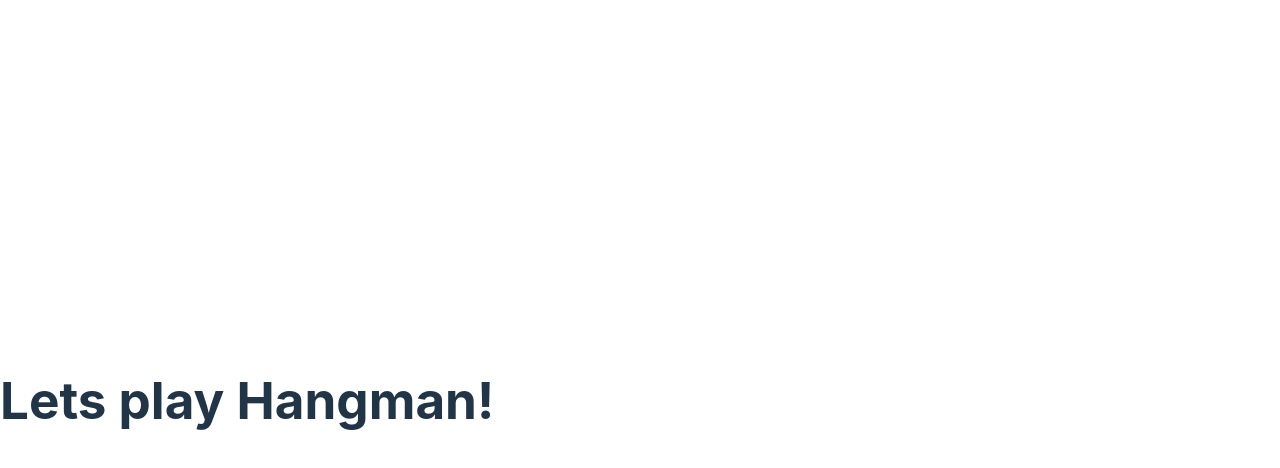
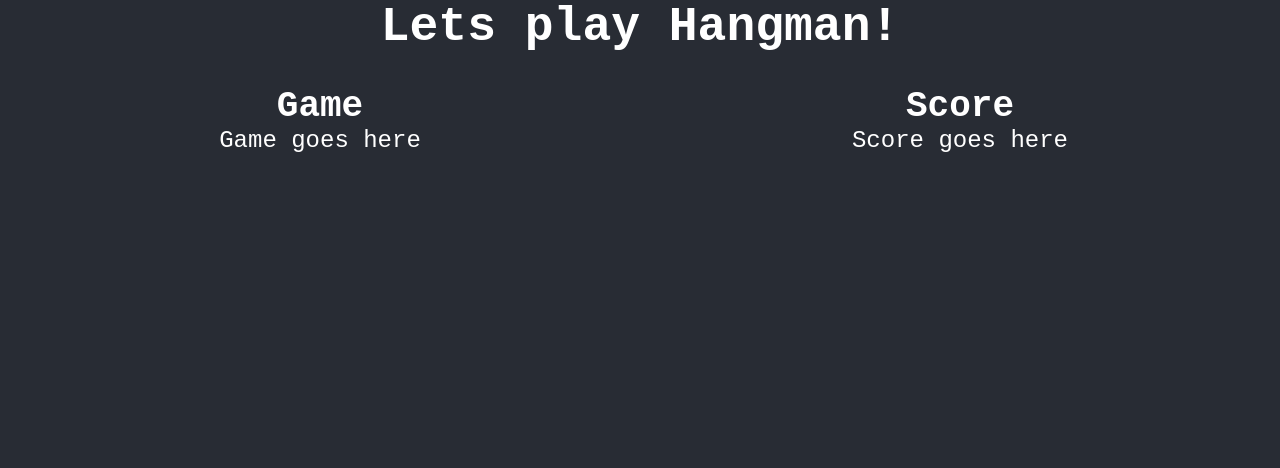
Before and after one commit to bcrisp084/Lets-play-Hangman, a React (Vite) app: page / in a window 1280 px wide. Shown: the top 468 px of the page. Built offline with nearby package versions, Linux system fonts and the light colour scheme.

Commit message:
Removed default styles

```diff
--- a/package.json
+++ b/package.json
@@ -10,6 +10,9 @@
     "preview": "vite preview"
   },
   "dependencies": {
+    "@emotion/react": "^11.11.1",
+    "@emotion/styled": "^11.11.0",
+    "@mui/material": "^5.14.8",
     "react": "^18.2.0",
     "react-dom": "^18.2.0",
     "react-router": "^6.15.0",
--- a/src/App.jsx
+++ b/src/App.jsx
@@ -1,7 +1,19 @@
+import { Box } from "@mui/material";
+
 function App() {
   return (
     <>
       <h1>Lets play Hangman!</h1>
+      <Box sx={{ display: "flex", justifyContent: "center" }}>
+        <Box sx={{ width: "50%" }}>
+          <h2>Game</h2>
+          <p>Game goes here</p>
+        </Box>
+        <Box sx={{ width: "50%" }}>
+          <h2>Score</h2>
+          <p>Score goes here</p>
+        </Box>
+      </Box>
     </>
   );
 }
--- a/src/index.css
+++ b/src/index.css
@@ -1,69 +1,18 @@
-:root {
-  font-family: Inter, system-ui, Avenir, Helvetica, Arial, sans-serif;
-  line-height: 1.5;
-  font-weight: 400;
-
-  color-scheme: light dark;
-  color: rgba(255, 255, 255, 0.87);
-  background-color: #242424;
-
-  font-synthesis: none;
-  text-rendering: optimizeLegibility;
-  -webkit-font-smoothing: antialiased;
-  -moz-osx-font-smoothing: grayscale;
-  -webkit-text-size-adjust: 100%;
-}
-
-a {
-  font-weight: 500;
-  color: #646cff;
-  text-decoration: inherit;
-}
-a:hover {
-  color: #535bf2;
+* {
+  margin: 0;
+  padding: 0;
+  box-sizing: border-box;
 }
 
 body {
-  margin: 0;
-  display: flex;
-  place-items: center;
-  min-width: 320px;
-  min-height: 100vh;
+  background-color: #282c34;
+  color: white;
+  font-family: "Courier New", Courier, monospace;
+  font-size: 1.5rem;
+  text-align: center;
 }
 
 h1 {
-  font-size: 3.2em;
-  line-height: 1.1;
+  font-size: 3rem;
+  margin-bottom: 2rem;
 }
-
-button {
-  border-radius: 8px;
-  border: 1px solid transparent;
-  padding: 0.6em 1.2em;
-  font-size: 1em;
-  font-weight: 500;
-  font-family: inherit;
-  background-color: #1a1a1a;
-  cursor: pointer;
-  transition: border-color 0.25s;
-}
-button:hover {
-  border-color: #646cff;
-}
-button:focus,
-button:focus-visible {
-  outline: 4px auto -webkit-focus-ring-color;
-}
-
-@media (prefers-color-scheme: light) {
-  :root {
-    color: #213547;
-    background-color: #ffffff;
-  }
-  a:hover {
-    color: #747bff;
-  }
-  button {
-    background-color: #f9f9f9;
-  }
-}
```
Also changed, not shown: 1 other file (tests, documents, lock files or other folders).
